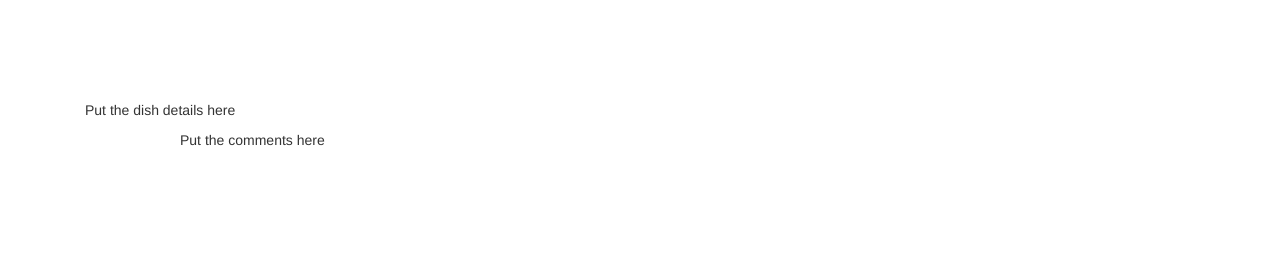
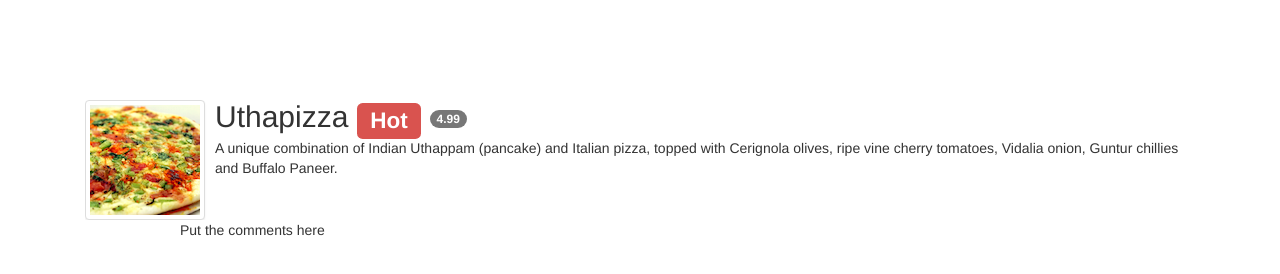
Before and after one commit to kkampardi/conFusion, a website: page app/dishdetail.html in a window 1280 px wide. Shown: the top 274 px of the page. Drawn offline with Linux system fonts and the light colour scheme.

Commit message:
Completed  task 1 for issue #1: - Set up the row to use dishDetailController - Display info about the dish using bootstrap Media Object

```diff
--- a/app/dishdetail.html
+++ b/app/dishdetail.html
@@ -26,9 +26,23 @@
 <body>
 
     <div class="container">
-        <div class="row row-content">
+        <div class="row row-content"
+          ng-controller="dishDetailController as detCtrl">
             <div class="col-xs-12">
-                <p>Put the dish details here</p>
+              <!--using the bootstrap media object to display the dish info-->
+              <div class="media">
+                <div class="media-left">
+                  <a href="#">
+                    <img class="media-object img-thumbnail" src="images/uthapizza.png" alt="Uthapizza">
+                  </a>
+                </div>
+                <div class="media-body">
+                  <h2 class="media-heading">{{detCtrl.dish.name}}
+                  <span class="label label-danger">{{detCtrl.dish.label}}</span>
+                  <span class="badge">{{detCtrl.dish.price}}</span></h2>
+                 <p>{{detCtrl.dish.description}}</p>
+                </div>
+              </div>
             </div>
             <div class="col-xs-9 col-xs-offset-1">
                 <p>Put the comments here</p>
@@ -39,11 +53,8 @@
 
     <script src="../bower_components/angular/angular.min.js"></script>
     <script>
-
         var app = angular.module('confusionApp',[]);
-
         app.controller('dishDetailController', function() {
-
             var dish={
                           name:'Uthapizza',
                           image: 'images/uthapizza.png',
@@ -51,7 +62,7 @@
                           label:'Hot',
                           price:'4.99',
                           description:'A unique combination of Indian Uthappam (pancake) and Italian pizza, topped with Cerignola olives, ripe vine cherry tomatoes, Vidalia onion, Guntur chillies and Buffalo Paneer.',
-                           comments: [
+                          comments: [
                                {
                                    rating:5,
                                    comment:"Imagine all the eatables, living in conFusion!",
```
Also changed, not shown: app/images/uthappizza.png (deleted).
